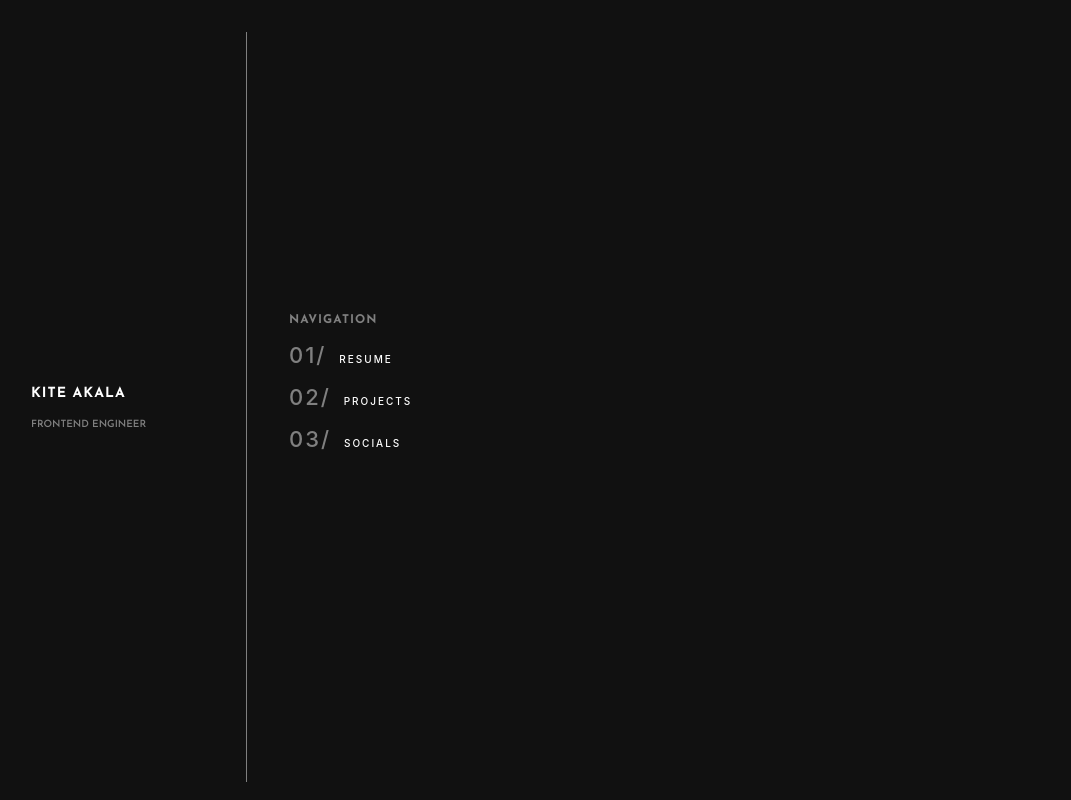
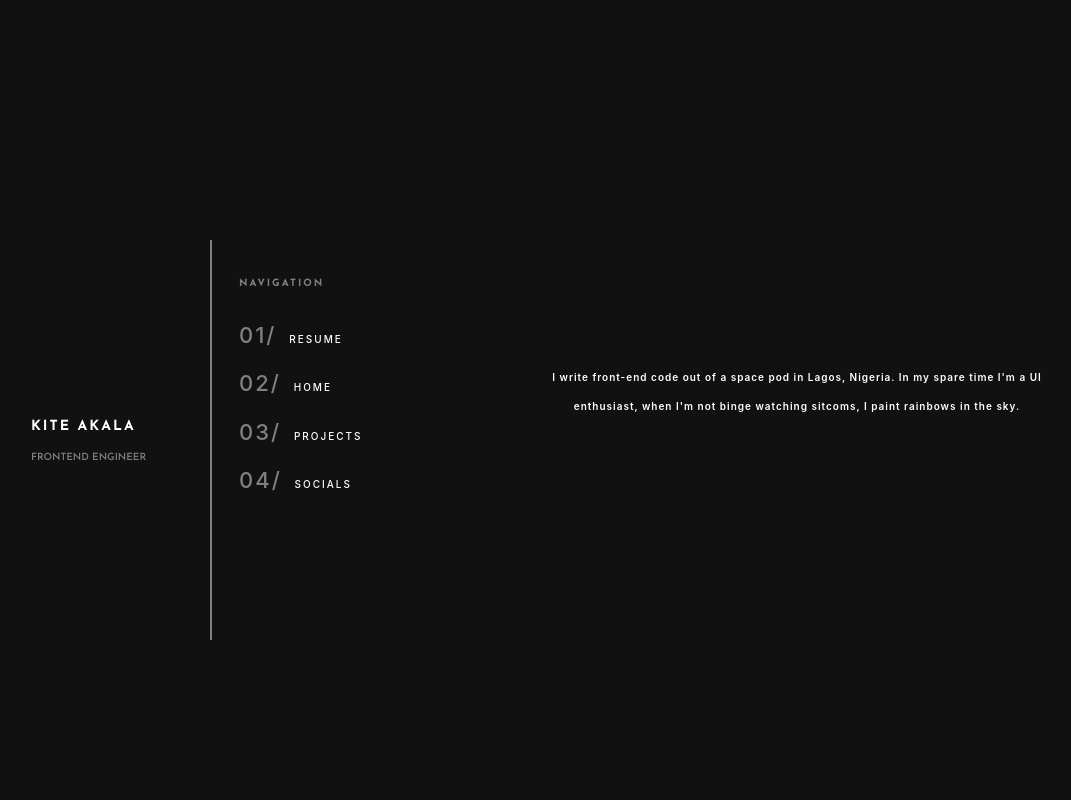
Before and after one commit to sambabib/portfoliov3, a React (Create React App) app: page / in a window 1280 px wide. Shown: the whole page, without its empty margins (33-1104 px from the left). Built offline with nearby package versions, Linux system fonts and the light colour scheme.

Commit message:
pushing new changes.. home v1

```diff
--- a/src/App.js
+++ b/src/App.js
@@ -1,12 +1,18 @@
 import { BrowserRouter as Router, Switch, Route } from 'react-router-dom';
 import { Helmet } from 'react-helmet';
 import Home from './Components/Home/Home';
+import About from './Components/About/About';
 import Navigation from './Components/Navigation/Navigation';
 import Projects from './Components/Projects/Projects';
 import Socials from './Components/Socials/Socials';
 import './App.css';
 
 const routes = [
+  {
+    path: '/',
+    exact: true,
+    main: () => <About />,
+  },
   {
     path: '/projects',
     exact: true,
--- /dev/null
+++ b/src/Components/About/About.js
@@ -0,0 +1,17 @@
+import './About.scss';
+
+const About = () => {
+  return (
+    <div className='about'>
+      <div className='intro'>
+        <p>
+          I write front-end code out of a space pod in Lagos, Nigeria. In my
+          spare time I'm a UI enthusiast, when I'm not binge watching sitcoms, I
+          paint rainbows in the sky.
+        </p>
+      </div>
+    </div>
+  );
+};
+
+export default About;
--- /dev/null
+++ b/src/Components/About/About.scss
@@ -0,0 +1,26 @@
+@import url('https://fonts.googleapis.com/css2?family=Poppins:wght@400;500;600;700&display=swap');
+
+.about {
+  width: 900px;
+  height: 100;
+  text-align: center;
+  padding: 0.7rem;
+  line-height: 1.2rem;
+  letter-spacing: 1px;
+  font-size: 10px;
+  font-family: 'Poppins' sans-serif;
+
+  .intro {
+    width: 600px;
+    padding: 2rem;
+    margin: 0 auto;
+    margin-top: 20rem !important;
+    text-align: center;
+    font-size: 10px;
+    font-weight: 600;
+    color: #fff;
+    letter-spacing: 1px;
+    line-height: 1.8rem;
+    font-family: 'Poppins' sans-serif;
+  }
+}
--- a/src/Components/Home/Home.scss
+++ b/src/Components/Home/Home.scss
@@ -1,14 +1,14 @@
 @import url('https://fonts.googleapis.com/css2?family=Josefin+Sans:wght@400;500;600;700&display=swap');
 
 .home {
-  max-width: 390px;
-  min-width: 280px;
-  height: calc(100vh - 50px);
-  border-right: 1px solid gray;
+  max-width: 320px;
+  min-width: 190px;
+  height: calc(100vh - 400px);
+  border-right: 2px solid gray;
   display: flex;
   align-items: center;
   padding: 0 4rem;
-  margin: 2rem 0;
+  margin: 15rem 0;
   position: fixed;
 
 
@@ -18,7 +18,7 @@
     font-family: 'Josefin Sans', sans-serif;
     text-transform: uppercase;
     line-height: 1.2rem;
-    letter-spacing: 1px;
+    letter-spacing: 2px;
   }
 
   p {
--- a/src/Components/Navigation/Navigation.js
+++ b/src/Components/Navigation/Navigation.js
@@ -10,13 +10,18 @@ const Navigation = () => {
           <span id='number'>01/</span>Resume
         </p>
         <p>
+          <Link to='/' style={{ textDecoration: 'none', color: '#fff' }}>
+            <span id='number'>02/</span>Home
+          </Link>
+        </p>
+        <p>
           <Link to='/projects' style={{ textDecoration: 'none', color: '#fff' }}>
-            <span id='number'>02/</span>Projects
+            <span id='number'>03/</span>Projects
           </Link>
         </p>
         <p>
           <Link to='/socials' style={{ textDecoration: 'none', color: '#fff' }}>
-            <span id='number'>03/</span>Socials
+            <span id='number'>04/</span>Socials
           </Link>
         </p>
       </div>
--- a/src/Components/Navigation/Navigation.scss
+++ b/src/Components/Navigation/Navigation.scss
@@ -11,22 +11,25 @@
   padding: 0 2rem;
   margin-top: 1rem;
   position: fixed;
-  left: 290px;
+  left: 240px;
   text-transform: uppercase;
   letter-spacing: 1px;
 
   .navigation-items {
     h3 {
-      font-size: 12px;
+      font-size: 10px;
       color: gray;
       font-family: 'Josefin Sans', sans-serif;
+      padding: .7rem 0;
+      margin-bottom: .8rem;
+      letter-spacing: 2px;
     }
 
     p {
       font-size: 10px;
       font-weight: 500;
       text-transform: uppercase;
-      margin: 1rem 0;
+      margin: 1.4rem 0;
       letter-spacing: 2px;
       cursor: pointer;
       transition: all .2s ease-in-out;
--- a/src/Components/Projects/Projects.scss
+++ b/src/Components/Projects/Projects.scss
@@ -11,7 +11,7 @@
     width: 900px;
     flex-wrap: wrap;
     justify-content: center;
-    gap: 2rem;
+    gap: 2.8rem;
     // flex-wrap: wrap;
   }
 
--- a/src/Components/Socials/Socials.scss
+++ b/src/Components/Socials/Socials.scss
@@ -16,6 +16,7 @@
     letter-spacing: 1px;
     line-height: 1.8rem;
     font-family: 'Poppins' sans-serif;
+    border: 2px solid green;
   }
 }
 
```
